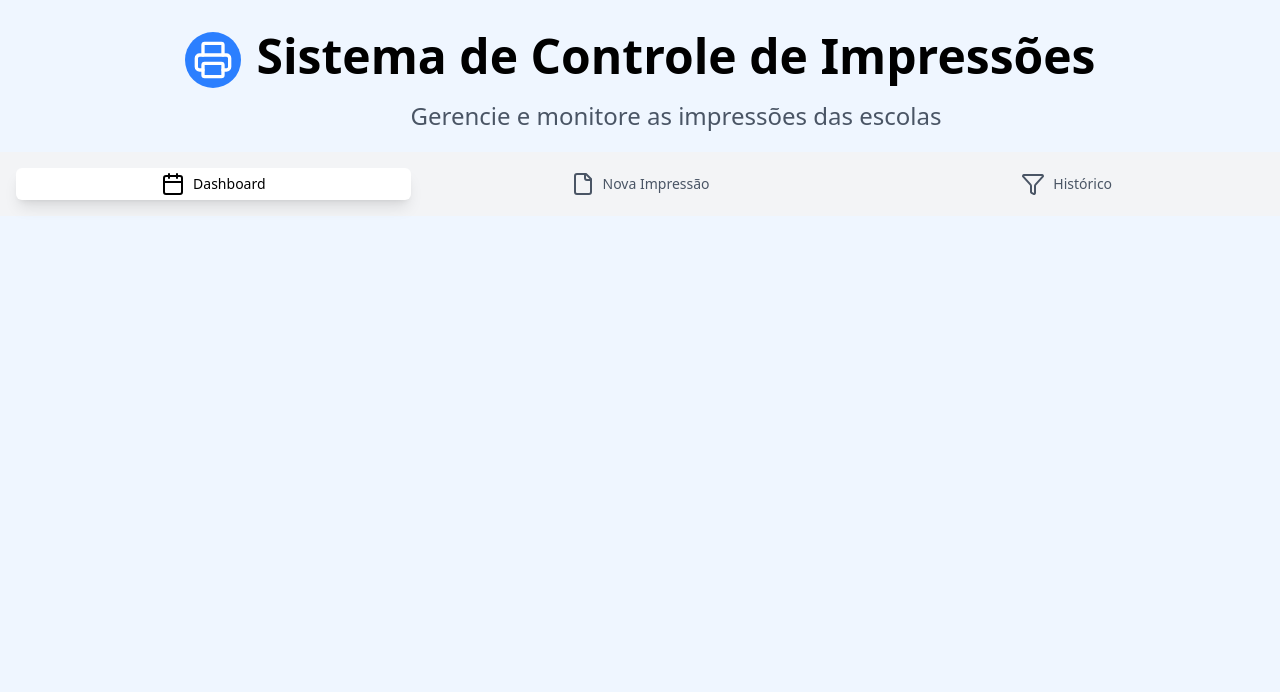
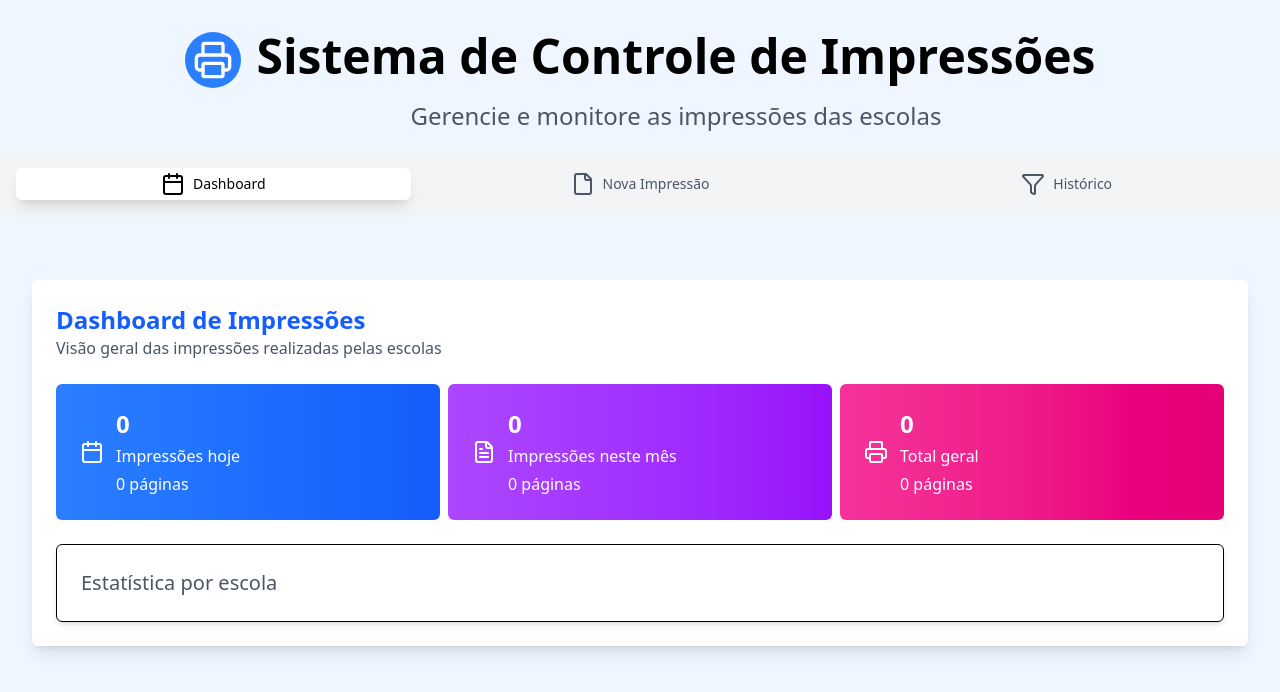
Before and after one commit to 0Chaves/controle-impressoes, a Next.js app: page /dashboard in a window 1280 px wide. Shown: the top 692 px of the page. Built offline with nearby package versions, Linux system fonts and the light colour scheme; no server answers; the database is empty.

Commit message:
feat: dashboard

```diff
--- a/src/app/dashboard/page.jsx
+++ b/src/app/dashboard/page.jsx
@@ -1,13 +1,47 @@
-import { getImpressoes } from "@/lib/impressaoDB";
+import { impressoesHoje, impressoesMes, impressoesTotal, paginasHoje, paginasMes, paginasTotal } from "@/lib/filtros";
+import { Calendar, FileText, Printer } from "lucide-react";
 
 export default async function Dashboard() {
 
-    const impressoes = await getImpressoes()
-
   return (
     <main className="flex flex-col items-center min-h-screen p-8 w-[1280px]">
-      <div className="bg-white rounded-md">
+      <div className="bg-white rounded-md shadow-lg w-full p-6 space-y-6">
+        <div>
+          <h2 className="text-2xl font-semibold text-blue-600">Dashboard de Impressões</h2>
+          <p className="text-base text-gray-600">Visão geral das impressões realizadas pelas escolas</p>
+        </div>
+        <div className="flex gap-2 justify-between">
+          <div className="card_dashboard from-blue-500 to-blue-600">
+            <div>
+              <Calendar className="stroke-2"/>
+            </div>
+            <div className="flex flex-col text-start space-y-1">
+              <p className="font-bold text-2xl">{impressoesHoje()}</p>
+              <p>Impressões hoje</p>
+              <p>{paginasHoje()} páginas</p>
+            </div>
+          </div>
+          <div className="card_dashboard from-purple-500 to-purple-600">
+            <div><FileText className="stroke-2"/></div>
+            <div className="flex flex-col text-start space-y-1">
+              <p className="font-bold text-2xl">{impressoesMes()}</p>
+              <p>Impressões neste mês</p>
+              <p>{paginasMes()} páginas</p>
+            </div>
+          </div>
+          <div className="card_dashboard from-pink-500 to-pink-600">
+            <div><Printer className="stroke-2"/></div>
+            <div className="flex flex-col text-start space-y-1">
+              <p className="font-bold text-2xl">{impressoesTotal()}</p>
+              <p>Total geral</p>
+              <p>{paginasTotal()} páginas</p>
+            </div>
+          </div>
+        </div>
+        <div className="border shadow-md p-6 rounded-md">
+          <h3 className="text-xl text-gray-600 font-medium">Estatística por escola</h3>
 
+        </div>
       </div>
     </main>
   );
--- a/src/app/globals.css
+++ b/src/app/globals.css
@@ -21,3 +21,9 @@
   text-black font-medium
   text-base
 }
+
+.card_dashboard{
+  @apply
+  p-6 gap-3 w-full flex items-center text-start bg-gradient-to-r rounded-md
+  text-white
+}
--- /dev/null
+++ b/src/components/card_escola.jsx
@@ -0,0 +1,9 @@
+
+export default function Card_escola (){
+
+    return(
+        <div className="w-full p-6 flex justify-between items-center border rounded-md shadow-lg bg-blue-100 border-blue-200 text-blue-600 ">
+
+        </div>
+    )
+}
--- /dev/null
+++ b/src/lib/filtros.js
@@ -0,0 +1,59 @@
+import { getImpressoes } from "./impressaoDB"
+
+
+const impressoes = await getImpressoes()
+const hoje = new Date().toISOString().split('T')[0]
+
+export function impressoesHoje () {
+    let impressoes_hoje = 0
+    impressoes.map(impressao=>{
+    if(impressao.data.toISOString().split('T')[0] == hoje){
+        impressoes_hoje += 1
+    }
+    })
+    return impressoes_hoje
+}
+
+export function impressoesMes (){
+    let impressoes_mes = 0
+    impressoes.map(impressao=>{
+    if(impressao.data.toISOString().split('-')[1] == hoje.split('-')[1]){
+        impressoes_mes += 1
+    }
+    })
+    return impressoes_mes
+}
+
+export function impressoesTotal (){
+    let impressoes_total = 0
+    impressoes_total = impressoes.length
+    return impressoes_total
+}
+
+export function paginasHoje () {
+    let paginas_hoje = 0
+    impressoes.map(impressao=>{
+    if(impressao.data.toISOString().split('T')[0] == hoje){
+        paginas_hoje += impressao.paginas
+    }
+    })
+    return paginas_hoje
+}
+
+export function paginasMes () {
+    let paginas_mes = 0
+    impressoes.map(impressao=>{
+    if(impressao.data.toISOString().split('-')[1] == hoje.split('-')[1]){
+        paginas_mes += impressao.paginas
+    }
+    })
+    return paginas_mes
+}
+
+export function paginasTotal () {
+    let paginas_total = 0
+    impressoes.map(impressao=>{
+    paginas_total += impressao.paginas
+    })
+    return paginas_total
+}
```
